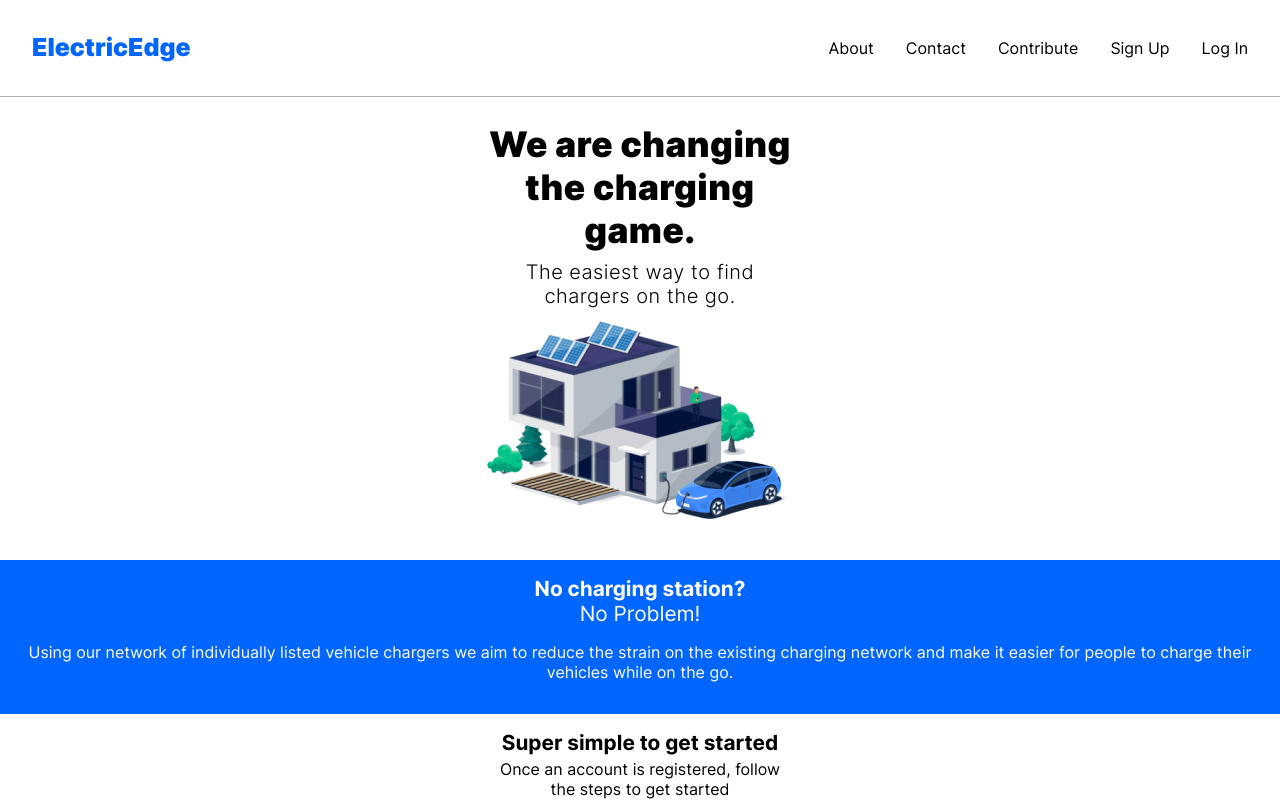
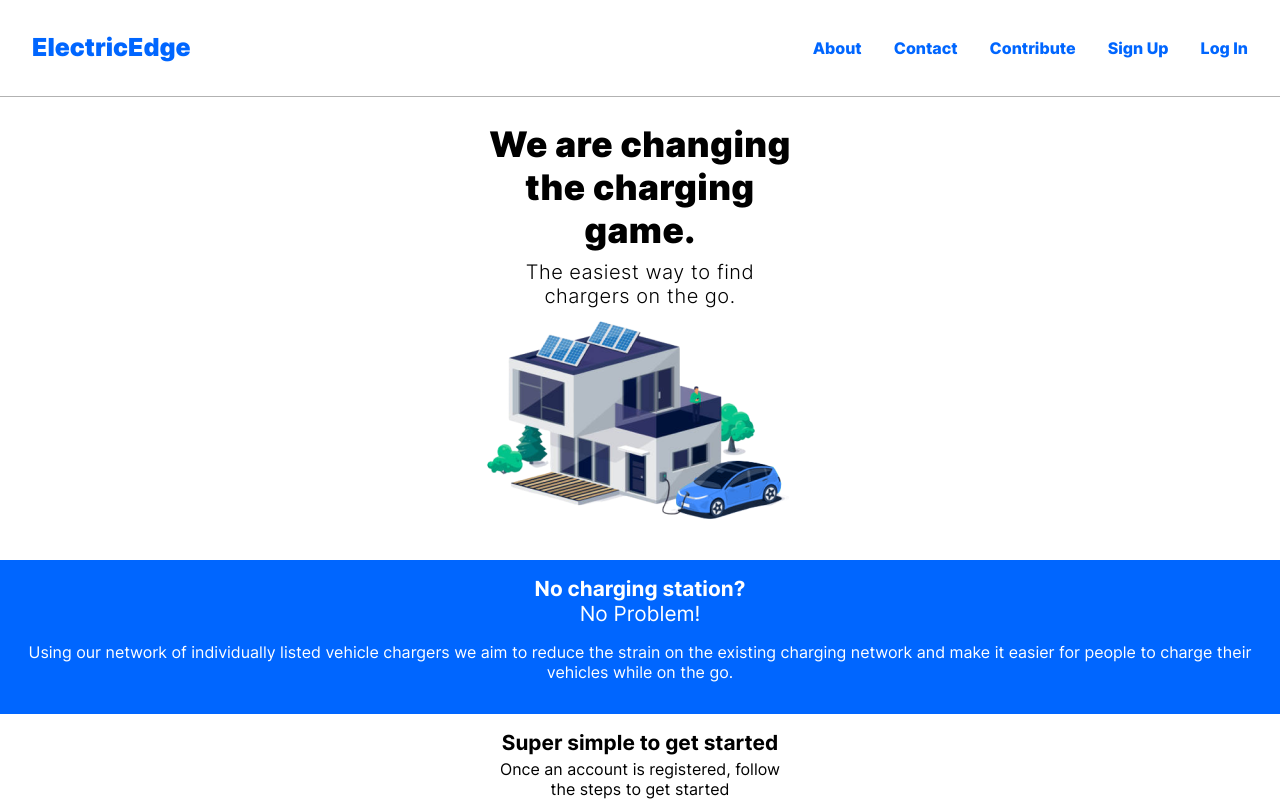
Before and after one commit to krishabbashyal/electric-edge, a Vue app in the folder client/: page / in a window 1280 px wide. Shown: the top 801 px of the page. Built offline with nearby package versions, Linux system fonts and the light colour scheme.

Commit message:
Changed font color to blue and made bold

```diff
--- a/client/src/components/NavigationBar.vue
+++ b/client/src/components/NavigationBar.vue
@@ -2,7 +2,7 @@
   <div class="header-spacing">
     <div class="header">
       <h1>ElectricEdge</h1>
-      <ul v-if="desktopView">
+      <ul class="bold-color" v-if="desktopView">
         <li>About</li>
         <li>Contact</li>
         <li>Contribute</li>
@@ -50,6 +50,11 @@ export default {
 </script>
 
 <style scoped>
+.bold-color{
+   color: #0066ff;
+  font-weight: 800;
+  box-shadow: black;
+}
 .header {
   position: fixed;
   background-color: #ffffff;
```
